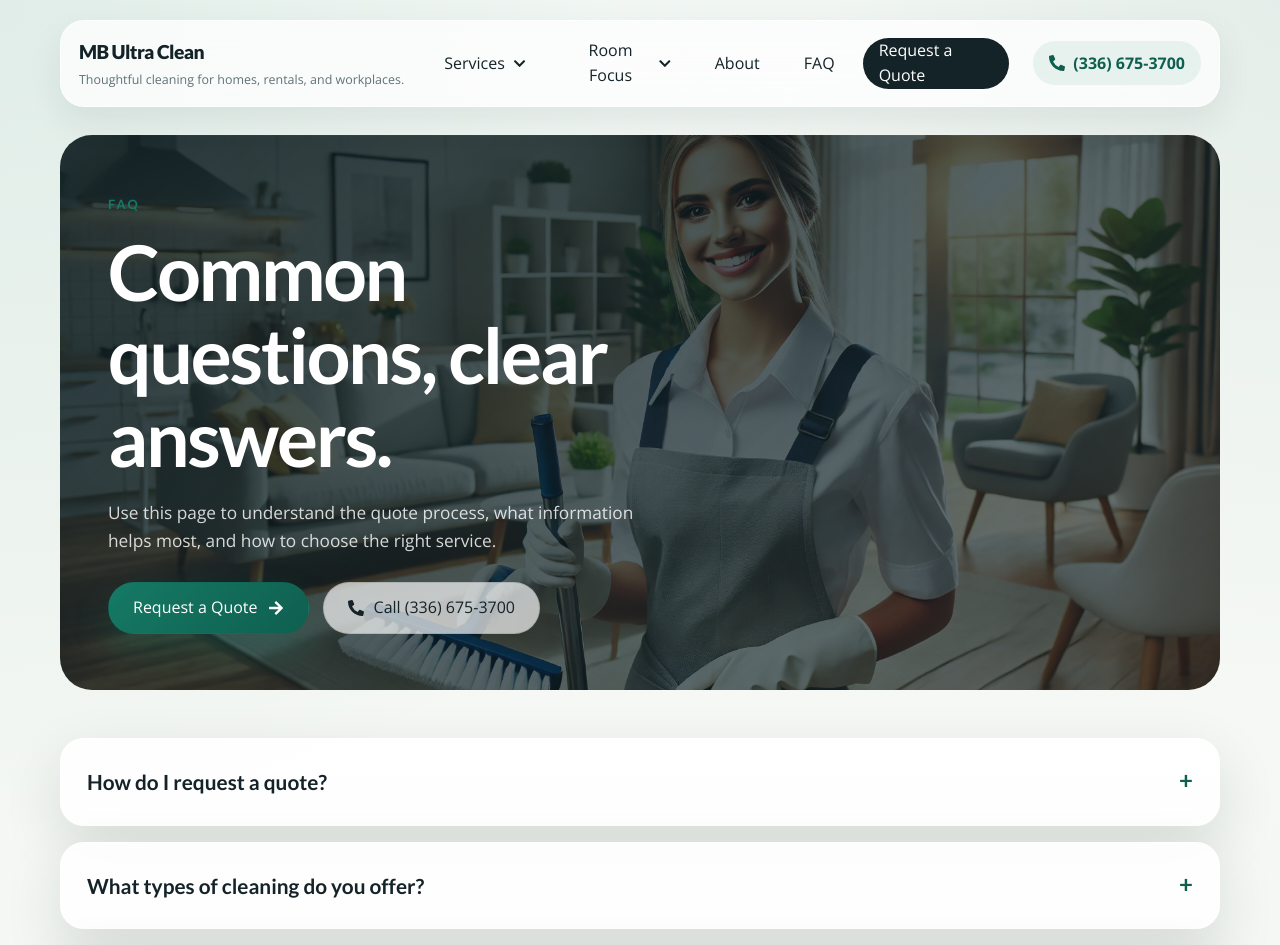
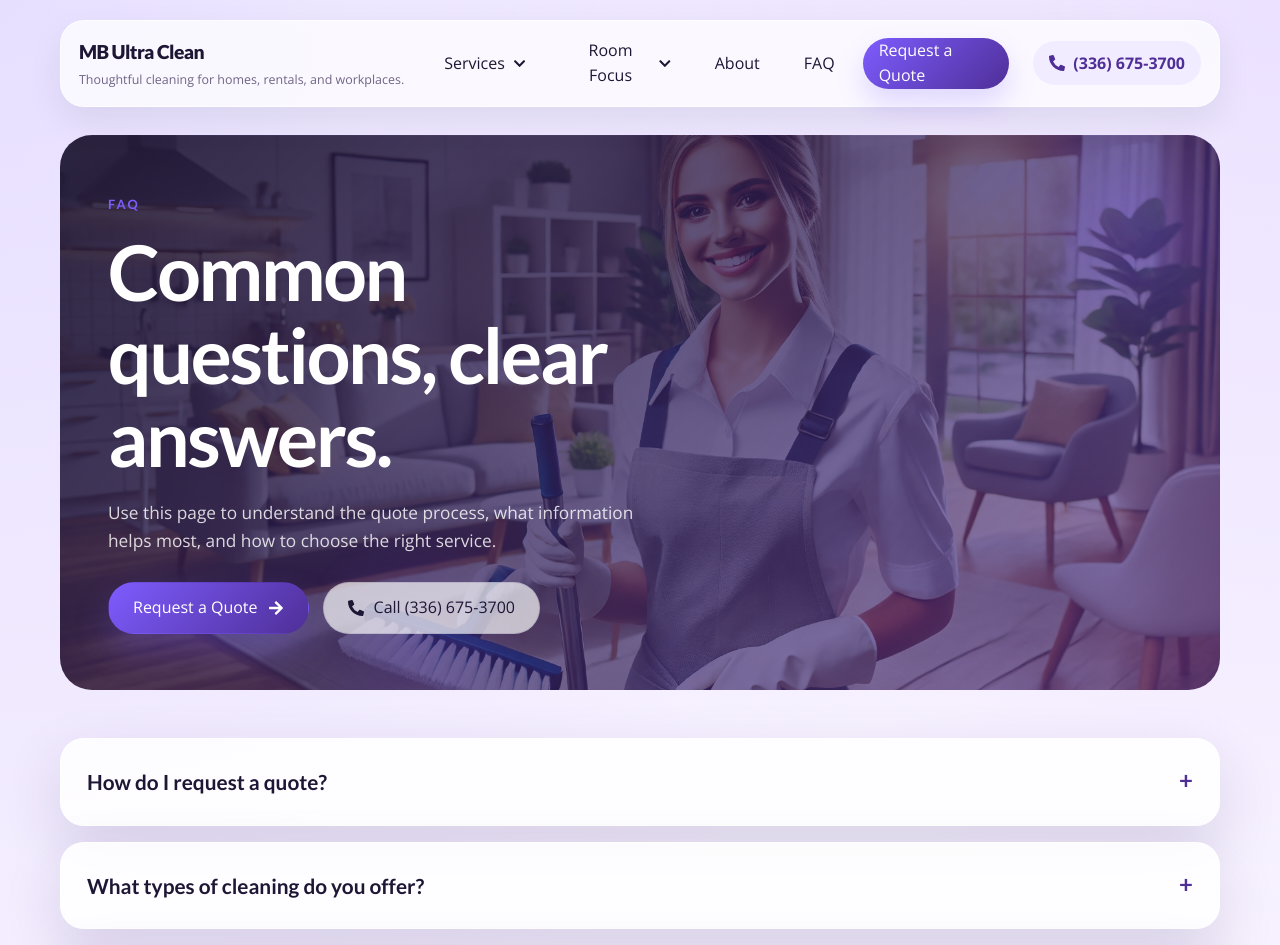
Before and after one commit to 0Jsnipes/Ultraclean, a React (Vite) app: page /faq in a window 1280 px wide. Shown: the top 945 px of the page. Built offline with nearby package versions, Linux system fonts and the light colour scheme.

Commit message:
made it purple and fixed things

```diff
--- a/src/components/MobileActionBar.jsx
+++ b/src/components/MobileActionBar.jsx
@@ -7,11 +7,13 @@ const MobileActionBar = () => {
     <div className="mobile-action-bar">
       <a className="mobile-action-bar__button mobile-action-bar__button--call" href={businessInfo.phoneHref}>
         <FaPhoneAlt aria-hidden="true" />
-        <span>Call Now</span>
+        <span className="mobile-action-bar__label mobile-action-bar__label--full">Call Now</span>
+        <span className="mobile-action-bar__label mobile-action-bar__label--compact">Call</span>
       </a>
       <Link className="mobile-action-bar__button mobile-action-bar__button--quote" to="/contact">
         <FaCalendarAlt aria-hidden="true" />
-        <span>Request Quote</span>
+        <span className="mobile-action-bar__label mobile-action-bar__label--full">Request Quote</span>
+        <span className="mobile-action-bar__label mobile-action-bar__label--compact">Quote</span>
       </Link>
     </div>
   );
--- a/src/components/PageHero.jsx
+++ b/src/components/PageHero.jsx
@@ -1,4 +1,5 @@
 /* eslint-disable react/prop-types */
+import { motion, useReducedMotion } from 'framer-motion';
 import { Link } from 'react-router-dom';
 import { FaArrowRight, FaPhoneAlt } from 'react-icons/fa';
 import { businessInfo } from '../content/siteContent';
@@ -14,15 +15,32 @@ const PageHero = ({
   secondaryLabel = `Call ${businessInfo.phone}`,
   secondaryHref = businessInfo.phoneHref,
 }) => {
+  const shouldReduceMotion = useReducedMotion();
+
   return (
-    <section
+    <motion.section
+      animate={{ opacity: 1, y: 0 }}
       className="page-hero"
+      initial={shouldReduceMotion ? { opacity: 0 } : { opacity: 0, y: 28 }}
       style={{
-        backgroundImage: `linear-gradient(135deg, rgba(12, 30, 34, 0.86), rgba(12, 30, 34, 0.58)), url('${image}')`,
+        backgroundImage: `linear-gradient(135deg, rgba(var(--ink-rgb), 0.9), rgba(var(--accent-dark-rgb), 0.58)), url('${image}')`,
+      }}
+      transition={{
+        duration: shouldReduceMotion ? 0.24 : 0.82,
+        ease: [0.22, 1, 0.36, 1],
       }}
     >
       <div className="page-hero__inner">
-        <div className="page-hero__content">
+        <motion.div
+          animate={{ opacity: 1, y: 0 }}
+          className="page-hero__content"
+          initial={shouldReduceMotion ? { opacity: 0 } : { opacity: 0, y: 24 }}
+          transition={{
+            delay: shouldReduceMotion ? 0 : 0.08,
+            duration: shouldReduceMotion ? 0.24 : 0.72,
+            ease: [0.22, 1, 0.36, 1],
+          }}
+        >
           <span className="eyebrow">{eyebrow}</span>
           <h1>{title}</h1>
           <p>{description}</p>
@@ -36,20 +54,29 @@ const PageHero = ({
               {secondaryLabel}
             </a>
           </div>
-        </div>
+        </motion.div>
 
         {stats.length > 0 && (
-          <aside className="page-hero__card">
+          <motion.aside
+            animate={{ opacity: 1, x: 0 }}
+            className="page-hero__card"
+            initial={shouldReduceMotion ? { opacity: 0 } : { opacity: 0, x: 24 }}
+            transition={{
+              delay: shouldReduceMotion ? 0 : 0.22,
+              duration: shouldReduceMotion ? 0.24 : 0.72,
+              ease: [0.22, 1, 0.36, 1],
+            }}
+          >
             <p className="section-kicker">Common priorities</p>
             <ul className="tag-list">
               {stats.map((item) => (
                 <li key={item}>{item}</li>
               ))}
             </ul>
-          </aside>
+          </motion.aside>
         )}
       </div>
-    </section>
+    </motion.section>
   );
 };
 
--- /dev/null
+++ b/src/components/Reveal.jsx
@@ -0,0 +1,41 @@
+/* eslint-disable react/prop-types */
+import { motion, useReducedMotion } from 'framer-motion';
+
+const Reveal = ({
+  as = 'div',
+  children,
+  className,
+  delay = 0,
+  amount = 0.18,
+  once = true,
+  x = 0,
+  y = 34,
+  scale = 0.98,
+  ...props
+}) => {
+  const shouldReduceMotion = useReducedMotion();
+  const MotionComponent = motion[as] || motion.div;
+
+  return (
+    <MotionComponent
+      className={className}
+      initial={
+        shouldReduceMotion
+          ? { opacity: 0 }
+          : { opacity: 0, x, y, scale, filter: 'blur(8px)' }
+      }
+      transition={{
+        delay,
+        duration: shouldReduceMotion ? 0.24 : 0.72,
+        ease: [0.22, 1, 0.36, 1],
+      }}
+      viewport={{ once, amount }}
+      whileInView={shouldReduceMotion ? { opacity: 1 } : { opacity: 1, x: 0, y: 0, scale: 1, filter: 'blur(0px)' }}
+      {...props}
+    >
+      {children}
+    </MotionComponent>
+  );
+};
+
+export default Reveal;
--- a/src/index.css
+++ b/src/index.css
@@ -1,20 +1,66 @@
 :root {
-  --bg: #f4f7f3;
-  --surface: rgba(255, 255, 255, 0.88);
+  --bg: #f6f0ff;
+  --surface: rgba(255, 255, 255, 0.86);
   --surface-solid: #ffffff;
-  --surface-muted: #ecf3ef;
-  --ink: #142328;
-  --muted: #617177;
-  --accent: #157a65;
-  --accent-dark: #0f5f4f;
-  --accent-soft: #dcefe8;
-  --border: rgba(20, 35, 40, 0.12);
-  --shadow: 0 22px 60px rgba(14, 33, 36, 0.12);
+  --surface-muted: #f1e9ff;
+  --ink: #1e1635;
+  --ink-rgb: 30, 22, 53;
+  --muted: #706486;
+  --accent: #7d5cff;
+  --accent-rgb: 125, 92, 255;
+  --accent-dark: #4f2f97;
+  --accent-dark-rgb: 79, 47, 151;
+  --accent-soft: #ece3ff;
+  --border: rgba(51, 33, 88, 0.12);
+  --shadow: 0 22px 60px rgba(52, 33, 95, 0.14);
   --radius-lg: 32px;
   --radius-md: 22px;
   --radius-sm: 16px;
   --content-width: min(1160px, calc(100vw - 48px));
   --mobile-action-bar-height: 0px;
+}
+
+@keyframes backgroundDrift {
+  0% {
+    background-position: 0% 0%, 100% 0%, 50% 0%;
+  }
+  100% {
+    background-position: 6% 10%, 94% 6%, 50% 100%;
+  }
+}
+
+@keyframes navSlideIn {
+  from {
+    opacity: 0;
+    transform: translateY(-14px);
+  }
+  to {
+    opacity: 1;
+    transform: translateY(0);
+  }
+}
+
+@keyframes glowPulse {
+  0%,
+  100% {
+    opacity: 0.42;
+    transform: scale(1);
+  }
+  50% {
+    opacity: 0.82;
+    transform: scale(1.08);
+  }
+}
+
+@keyframes actionRise {
+  from {
+    opacity: 0;
+    transform: translateY(120%);
+  }
+  to {
+    opacity: 1;
+    transform: translateY(0);
+  }
 }
 
 * {
@@ -29,13 +75,15 @@ html {
 
 body {
   background:
-    radial-gradient(circle at top left, rgba(21, 122, 101, 0.1), transparent 32%),
-    radial-gradient(circle at top right, rgba(180, 205, 196, 0.28), transparent 26%),
-    linear-gradient(180deg, #f7faf7 0%, var(--bg) 42%, #edf3ef 100%);
+    radial-gradient(circle at top left, rgba(var(--accent-rgb), 0.16), transparent 32%),
+    radial-gradient(circle at top right, rgba(188, 161, 255, 0.26), transparent 26%),
+    linear-gradient(180deg, #fcf9ff 0%, var(--bg) 42%, #eee4ff 100%);
+  background-size: 135% 135%;
   color: var(--ink);
   font-family: 'Open Sans', sans-serif;
   line-height: 1.6;
   min-height: 100vh;
+  animation: backgroundDrift 18s ease-in-out infinite alternate;
 }
 
 a {
@@ -171,7 +219,7 @@ h6 {
 
 .button--primary {
   background: linear-gradient(135deg, var(--accent), var(--accent-dark));
-  box-shadow: 0 18px 35px rgba(21, 122, 101, 0.26);
+  box-shadow: 0 18px 35px rgba(var(--accent-rgb), 0.26);
   color: #ffffff;
 }
 
@@ -185,7 +233,7 @@ h6 {
 .button--secondary:hover,
 .button--ghost:hover {
   background: #ffffff;
-  border-color: rgba(21, 122, 101, 0.22);
+  border-color: rgba(var(--accent-rgb), 0.22);
 }
 
 .hero-actions {
@@ -199,6 +247,7 @@ h6 {
 }
 
 .site-header {
+  animation: navSlideIn 0.78s ease both;
   padding: 20px 24px 0;
   position: sticky;
   top: 0;
@@ -270,17 +319,18 @@ h6 {
 .nav-link:hover,
 .nav-group-button:hover,
 .navbar-phone:hover {
-  background: rgba(21, 122, 101, 0.08);
+  background: rgba(var(--accent-rgb), 0.08);
   color: var(--accent-dark);
 }
 
 .nav-link--cta {
-  background: var(--ink);
+  background: linear-gradient(135deg, var(--accent), var(--accent-dark));
+  box-shadow: 0 14px 28px rgba(var(--accent-rgb), 0.22);
   color: #ffffff;
 }
 
 .nav-link--cta:hover {
-  background: #1b3439;
+  background: linear-gradient(135deg, #8868ff, #5a35b0);
   color: #ffffff;
 }
 
@@ -341,7 +391,7 @@ h6 {
 }
 
 .navbar-phone {
-  background: rgba(21, 122, 101, 0.08);
+  background: rgba(var(--accent-rgb), 0.08);
   color: var(--accent-dark);
   font-weight: 700;
 }
@@ -367,7 +417,9 @@ h6 {
   display: grid;
   gap: 32px;
   grid-template-columns: minmax(0, 1.05fr) minmax(0, 0.95fr);
+  isolation: isolate;
   padding: 48px 0 28px;
+  position: relative;
 }
 
 .home-hero__content h1,
@@ -413,7 +465,7 @@ h6 {
 
 .home-hero__media img {
   border-radius: var(--radius-lg);
-  box-shadow: var(--shadow);
+  box-shadow: 0 30px 80px rgba(var(--accent-dark-rgb), 0.18);
   height: 100%;
   min-height: 560px;
   object-fit: cover;
@@ -447,10 +499,53 @@ h6 {
   background-size: cover;
   border-radius: var(--radius-lg);
   color: #ffffff;
+  isolation: isolate;
   margin-top: 28px;
   overflow: hidden;
   padding: 56px 48px;
   position: relative;
+}
+
+.home-hero::before,
+.home-hero::after,
+.page-hero::before,
+.page-hero::after,
+.contact-hero::before,
+.contact-hero::after {
+  background: radial-gradient(circle, rgba(var(--accent-rgb), 0.34), transparent 68%);
+  border-radius: 999px;
+  content: '';
+  filter: blur(4px);
+  pointer-events: none;
+  position: absolute;
+  z-index: 0;
+  animation: glowPulse 13s ease-in-out infinite;
+}
+
+.home-hero::before,
+.page-hero::before,
+.contact-hero::before {
+  height: 260px;
+  right: -40px;
+  top: -40px;
+  width: 260px;
+}
+
+.home-hero::after,
+.page-hero::after,
+.contact-hero::after {
+  animation-delay: -6s;
+  bottom: -70px;
+  height: 240px;
+  left: 20%;
+  width: 240px;
+}
+
+.home-hero > *,
+.page-hero__inner,
+.contact-hero > * {
+  position: relative;
+  z-index: 1;
 }
 
 .page-hero__inner {
@@ -547,8 +642,8 @@ h6 {
 .mini-card:hover,
 .testimonial-card:hover,
 .link-card:hover {
-  border-color: rgba(21, 122, 101, 0.24);
-  box-shadow: 0 28px 52px rgba(18, 33, 36, 0.12);
+  border-color: rgba(var(--accent-rgb), 0.24);
+  box-shadow: 0 28px 52px rgba(var(--accent-dark-rgb), 0.16);
   transform: translateY(-4px);
 }
 
@@ -586,10 +681,10 @@ h6 {
 
 .step-card {
   align-items: start;
-  background: rgba(255, 255, 255, 0.58);
+  background: rgba(255, 255, 255, 0.62);
   border: 1px solid rgba(255, 255, 255, 0.72);
   border-radius: 24px;
-  box-shadow: 0 14px 34px rgba(18, 33, 36, 0.06);
+  box-shadow: 0 14px 34px rgba(var(--accent-dark-rgb), 0.1);
   display: grid;
   gap: 18px;
   grid-template-columns: auto 1fr;
@@ -714,7 +809,7 @@ h6 {
 
 .link-card {
   align-items: center;
-  background: rgba(244, 247, 243, 0.84);
+  background: rgba(248, 243, 255, 0.92);
   border: 1px solid rgba(20, 35, 40, 0.08);
   border-radius: 20px;
   display: flex;
@@ -730,8 +825,8 @@ h6 {
 
 .cta-panel {
   background:
-    radial-gradient(circle at top left, rgba(21, 122, 101, 0.18), transparent 30%),
-    linear-gradient(135deg, #10262b, #173f45);
+    radial-gradient(circle at top left, rgba(var(--accent-rgb), 0.2), transparent 30%),
+    linear-gradient(135deg, #241044, #5a3197);
   color: #ffffff;
 }
 
@@ -746,8 +841,8 @@ h6 {
 
 .contact-hero {
   background:
-    radial-gradient(circle at top left, rgba(21, 122, 101, 0.18), transparent 26%),
-    linear-gradient(135deg, #10262b, #173f45);
+    radial-gradient(circle at top left, rgba(var(--accent-rgb), 0.22), transparent 26%),
+    linear-gradient(135deg, #241044, #5a3197);
   border-radius: var(--radius-lg);
   color: #ffffff;
   margin-top: 28px;
@@ -800,7 +895,7 @@ h6 {
 .form-field input,
 .form-field select,
 .form-field textarea {
-  background: #f7faf8;
+  background: #fbf8ff;
   border: 1px solid rgba(20, 35, 40, 0.12);
   border-radius: 18px;
   color: var(--ink);
@@ -823,8 +918,8 @@ h6 {
 .form-field select:focus,
 .form-field textarea:focus {
   background: #ffffff;
-  border-color: rgba(21, 122, 101, 0.42);
-  box-shadow: 0 0 0 4px rgba(21, 122, 101, 0.12);
+  border-color: rgba(var(--accent-rgb), 0.42);
+  box-shadow: 0 0 0 4px rgba(var(--accent-rgb), 0.12);
 }
 
 .quote-form__footer {
@@ -845,7 +940,7 @@ h6 {
 }
 
 .form-status--success {
-  background: rgba(21, 122, 101, 0.12);
+  background: rgba(var(--accent-rgb), 0.12);
   color: var(--accent-dark);
 }
 
@@ -896,7 +991,7 @@ h6 {
 }
 
 .site-footer {
-  background: #0f2024;
+  background: linear-gradient(135deg, #23103f, #160b2c);
   border-radius: var(--radius-lg);
   color: rgba(255, 255, 255, 0.84);
   margin: 24px auto 0;
@@ -1198,8 +1293,9 @@ h6 {
   }
 
   .mobile-action-bar {
+    animation: actionRise 0.72s ease both;
     backdrop-filter: blur(18px);
-    background: rgba(12, 30, 34, 0.92);
+    background: rgba(31, 16, 56, 0.94);
     border-top: 1px solid rgba(255, 255, 255, 0.12);
     bottom: 0;
     display: grid;
@@ -1219,8 +1315,18 @@ h6 {
   font-weight: 700;
   gap: 10px;
   justify-content: center;
+  min-width: 0;
   min-height: 52px;
   padding: 0 16px;
+  white-space: nowrap;
+}
+
+.mobile-action-bar__button svg {
+  flex-shrink: 0;
+}
+
+.mobile-action-bar__label--compact {
+  display: none;
 }
 
   .mobile-action-bar__button--call {
@@ -1321,3 +1427,26 @@ h6 {
     font-size: clamp(2.35rem, 10vw, 3.1rem);
   }
 }
+
+@media (max-width: 400px) {
+  .mobile-action-bar {
+    gap: 8px;
+    padding-left: 10px;
+    padding-right: 10px;
+  }
+
+  .mobile-action-bar__button {
+    font-size: 0.84rem;
+    gap: 8px;
+    min-height: 48px;
+    padding: 0 10px;
+  }
+
+  .mobile-action-bar__label--full {
+    display: none;
+  }
+
+  .mobile-action-bar__label--compact {
+    display: inline;
+  }
+}
--- a/src/pages/faq/FAQ.jsx
+++ b/src/pages/faq/FAQ.jsx
@@ -1,6 +1,7 @@
 import { Link } from 'react-router-dom';
 import Footer from '../../components/Footer';
 import PageHero from '../../components/PageHero';
+import Reveal from '../../components/Reveal';
 import { faqItems } from '../../content/siteContent';
 
 const FAQ = () => {
@@ -13,18 +14,20 @@ const FAQ = () => {
         title="Common questions, clear answers."
       />
 
-      <section className="section">
+      <Reveal as="section" className="section">
         <div className="faq-list">
-          {faqItems.map((item) => (
-            <details className="faq-item" key={item.question}>
+          {faqItems.map((item, index) => (
+            <Reveal as="div" delay={index * 0.05} key={item.question}>
+              <details className="faq-item">
               <summary>{item.question}</summary>
               <p>{item.answer}</p>
-            </details>
+              </details>
+            </Reveal>
           ))}
         </div>
-      </section>
+      </Reveal>
 
-      <section className="section">
+      <Reveal as="section" className="section">
         <article className="cta-panel cta-panel--wide">
           <p className="section-kicker">Still deciding?</p>
           <h2>Send the details you have and we can help you narrow it down.</h2>
@@ -41,7 +44,7 @@ const FAQ = () => {
             </Link>
           </div>
         </article>
-      </section>
+      </Reveal>
 
       <Footer />
     </main>
--- a/src/pages/homepage/HomePage.jsx
+++ b/src/pages/homepage/HomePage.jsx
@@ -1,6 +1,8 @@
+import { motion, useReducedMotion } from 'framer-motion';
 import { Link } from 'react-router-dom';
 import { FaArrowRight, FaCheckCircle } from 'react-icons/fa';
 import Footer from '../../components/Footer';
+import Reveal from '../../components/Reveal';
 import {
   faqItems,
   homeHighlights,
@@ -11,10 +13,26 @@ import {
 } from '../../content/siteContent';
 
 const HomePage = () => {
+  const shouldReduceMotion = useReducedMotion();
+
   return (
     <main className="site-main">
-      <section className="home-hero">
-        <div className="home-hero__content">
+      <motion.section
+        animate={{ opacity: 1, y: 0 }}
+        className="home-hero"
+        initial={shouldReduceMotion ? { opacity: 0 } : { opacity: 0, y: 28 }}
+        transition={{ duration: shouldReduceMotion ? 0.24 : 0.8, ease: [0.22, 1, 0.36, 1] }}
+      >
+        <motion.div
+          animate={{ opacity: 1, y: 0 }}
+          className="home-hero__content"
+          initial={shouldReduceMotion ? { opacity: 0 } : { opacity: 0, y: 26 }}
+          transition={{
+            delay: shouldReduceMotion ? 0 : 0.06,
+            duration: shouldReduceMotion ? 0.24 : 0.72,
+            ease: [0.22, 1, 0.36, 1],
+          }}
+        >
           <span className="eyebrow">Cleaning for homes, rentals, and workplaces</span>
           <h1>A cleaner space without the extra hassle.</h1>
           <p>
@@ -39,37 +57,78 @@ const HomePage = () => {
           </div>
 
           <ul className="home-hero__stats">
-            <li>Flexible scheduling</li>
-            <li>Residential and commercial</li>
-            <li>Room-by-room focus</li>
+            {['Flexible scheduling', 'Residential and commercial', 'Room-by-room focus'].map(
+              (stat, index) => (
+                <motion.li
+                  animate={{ opacity: 1, y: 0 }}
+                  initial={shouldReduceMotion ? { opacity: 0 } : { opacity: 0, y: 16 }}
+                  key={stat}
+                  transition={{
+                    delay: shouldReduceMotion ? 0 : 0.28 + index * 0.08,
+                    duration: shouldReduceMotion ? 0.24 : 0.52,
+                    ease: [0.22, 1, 0.36, 1],
+                  }}
+                >
+                  {stat}
+                </motion.li>
+              ),
+            )}
           </ul>
-        </div>
+        </motion.div>
 
-        <div className="home-hero__media">
-          <img src="/assets/home-hero.jpg" alt="Freshly cleaned home interior" />
-          <div className="home-hero__card">
+        <motion.div
+          animate={{ opacity: 1, x: 0 }}
+          className="home-hero__media"
+          initial={shouldReduceMotion ? { opacity: 0 } : { opacity: 0, x: 24 }}
+          transition={{
+            delay: shouldReduceMotion ? 0 : 0.16,
+            duration: shouldReduceMotion ? 0.24 : 0.82,
+            ease: [0.22, 1, 0.36, 1],
+          }}
+        >
+          <motion.img
+            alt="Freshly cleaned home interior"
+            animate={{ opacity: 1, scale: 1 }}
+            initial={shouldReduceMotion ? { opacity: 0 } : { opacity: 0, scale: 1.04 }}
+            src="/assets/home-hero.jpg"
+            transition={{
+              delay: shouldReduceMotion ? 0 : 0.2,
+              duration: shouldReduceMotion ? 0.24 : 0.95,
+              ease: [0.22, 1, 0.36, 1],
+            }}
+          />
+          <motion.div
+            animate={{ opacity: 1, y: 0 }}
+            className="home-hero__card"
+            initial={shouldReduceMotion ? { opacity: 0 } : { opacity: 0, y: 18 }}
+            transition={{
+              delay: shouldReduceMotion ? 0 : 0.42,
+              duration: shouldReduceMotion ? 0.24 : 0.68,
+              ease: [0.22, 1, 0.36, 1],
+            }}
+          >
             <p className="section-kicker">Most requested</p>
             <h2>Deep cleans, recurring upkeep, and move-ready resets.</h2>
             <p>
               Pick the service that matches the level of detail your space needs right now,
               not a one-size-fits-all package.
             </p>
-          </div>
-        </div>
-      </section>
+          </motion.div>
+        </motion.div>
+      </motion.section>
 
-      <section className="section">
+      <Reveal as="section" className="section">
         <div className="feature-grid">
-          {homeHighlights.map((highlight) => (
-            <article className="feature-card" key={highlight.title}>
+          {homeHighlights.map((highlight, index) => (
+            <Reveal as="article" className="feature-card" delay={index * 0.08} key={highlight.title}>
               <h3>{highlight.title}</h3>
               <p>{highlight.text}</p>
-            </article>
+            </Reveal>
           ))}
         </div>
-      </section>
+      </Reveal>
 
-      <section className="section" id="home-services">
+      <Reveal as="section" className="section" id="home-services">
         <div className="section-heading">
           <span className="eyebrow">Services</span>
           <h2>Choose the level of cleaning that fits the space.</h2>
@@ -80,8 +139,9 @@ const HomePage = () => {
         </div>
 
         <div className="card-grid">
-          {primaryServices.map((service) => (
-            <Link className="service-card" key={service.to} to={service.to}>
+          {primaryServices.map((service, index) => (
+            <Reveal as="div" delay={index * 0.08} key={service.to}>
+              <Link className="service-card" to={service.to}>
                 <h3>{service.title}</h3>
                 <p>{service.shortDescription}</p>
                 <span>
@@ -89,12 +149,13 @@ const HomePage = () => {
                   <FaArrowRight aria-hidden="true" />
                 </span>
               </Link>
+            </Reveal>
           ))}
         </div>
-      </section>
+      </Reveal>
 
       <section className="section section-grid">
-        <div>
+        <Reveal as="div">
           <div className="section-heading section-heading--left">
             <span className="eyebrow">How it works</span>
             <h2>A simple path from quote request to cleaner rooms.</h2>
@@ -102,43 +163,45 @@ const HomePage = () => {
 
           <div className="step-list">
             {homeSteps.map((step, index) => (
-              <article className="step-card" key={step.title}>
+              <Reveal as="article" className="step-card" delay={index * 0.08} key={step.title}>
                 <span>{index + 1}</span>
                 <div>
                   <h3>{step.title}</h3>
                   <p>{step.text}</p>
                 </div>
-              </article>
+              </Reveal>
             ))}
           </div>
-        </div>
+        </Reveal>
 
-        <div>
+        <Reveal as="div" delay={0.12}>
           <div className="section-heading section-heading--left">
             <span className="eyebrow">Room focus</span>
             <h2>See how we approach the busiest areas of the home.</h2>
           </div>
 
           <div className="mini-card-grid">
-            {roomFocusPages.map((room) => (
-              <Link className="mini-card" key={room.to} to={room.to}>
+            {roomFocusPages.map((room, index) => (
+              <Reveal as="div" delay={index * 0.08} key={room.to}>
+                <Link className="mini-card" to={room.to}>
                   <h3>{room.title}</h3>
                   <p>{room.shortDescription}</p>
                 </Link>
+              </Reveal>
             ))}
           </div>
-        </div>
+        </Reveal>
       </section>
 
-      <section className="section">
+      <Reveal as="section" className="section">
         <div className="section-heading">
           <span className="eyebrow">What people notice</span>
           <h2>Short, practical feedback from happy clients.</h2>
         </div>
 
         <div className="testimonial-grid">
-          {testimonials.map((testimonial) => (
-            <article className="testimonial-card" key={testimonial.name}>
+          {testimonials.map((testimonial, index) => (
+            <Reveal as="article" className="testimonial-card" delay={index * 0.08} key={testimonial.name}>
               <div className="testimonial-stars" aria-hidden="true">
                 <FaCheckCircle />
                 <FaCheckCircle />
@@ -146,29 +209,29 @@ const HomePage = () => {
               </div>
               <p>{testimonial.text}</p>
               <strong>{testimonial.name}</strong>
-            </article>
+            </Reveal>
           ))}
         </div>
-      </section>
+      </Reveal>
 
       <section className="section section-grid section-grid--compact">
-        <article className="surface-card surface-card--padded">
+        <Reveal as="article" className="surface-card surface-card--padded">
           <p className="section-kicker">Common questions</p>
           <h2>What should you include in a quote request?</h2>
           <div className="faq-preview">
-            {faqItems.slice(0, 3).map((item) => (
-              <div className="faq-preview__item" key={item.question}>
+            {faqItems.slice(0, 3).map((item, index) => (
+              <Reveal as="div" className="faq-preview__item" delay={index * 0.08} key={item.question}>
                 <h3>{item.question}</h3>
                 <p>{item.answer}</p>
-              </div>
+              </Reveal>
             ))}
           </div>
           <Link className="text-link" to="/faq">
             Read all FAQs
           </Link>
-        </article>
+        </Reveal>
 
-        <article className="cta-panel">
+        <Reveal as="article" className="cta-panel" delay={0.12}>
           <p className="section-kicker">Ready when you are</p>
           <h2>Tell us about the space and the cleaning you need.</h2>
           <p>
@@ -184,7 +247,7 @@ const HomePage = () => {
               Learn More About Us
             </Link>
           </div>
-        </article>
+        </Reveal>
       </section>
 
       <Footer />
```
Also changed, not shown: src/components/ProcessPage.jsx (+18 -15 lines), src/components/ServicePage.jsx (+18 -15 lines), src/pages/Contact.jsx (+16 -13 lines), src/pages/faq/About.jsx (+8 -7 lines). Lines whose indentation alone changed are shown as unchanged.
